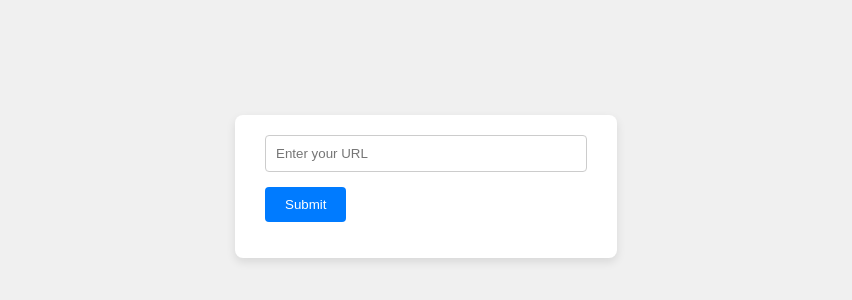
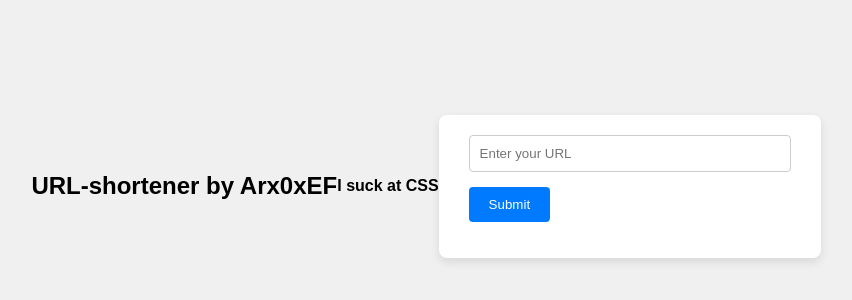
Before and after one commit to Arx0xEF/url-shortener, a website: page index.html in a window 1280 px wide. Shown: the part 222-522 px from the top of the page, without its empty margins (214-1066 px from the left). Drawn offline with Linux system fonts and the light colour scheme.

Commit message:
I suck at CSS

```diff
--- a/index.html
+++ b/index.html
@@ -44,7 +44,8 @@
 </style>
 </head>
 <body>
-
+<h2>URL-shortener by Arx0xEF</h2>
+<h4>I suck at CSS</h4>
 <form>
     <input type="text" name="link" id="urlinput" placeholder="Enter your URL" required>
     <br>
```
